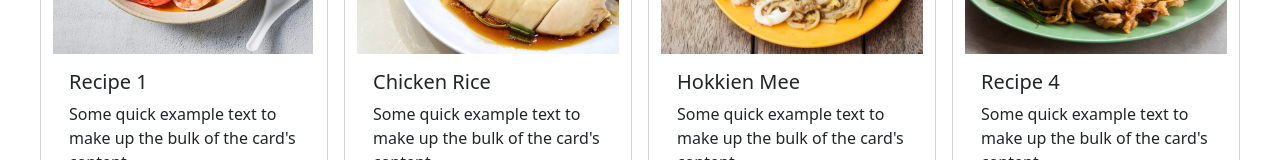
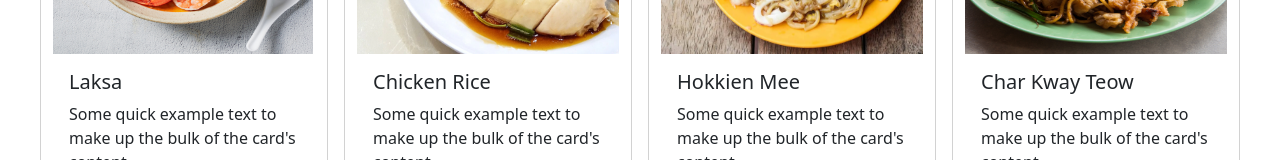
Before and after one commit to robinsjules/WAD2-Project, a Vue app in the folder SuperplusHero/: page /allrecipes in a window 1280 px wide. Shown: the part 367-527 px from the top of the page. Built offline with nearby package versions, Linux system fonts and the light colour scheme.

Commit message:
edited all recipe

```diff
--- a/SuperplusHero/src/views/AllRecipes.vue
+++ b/SuperplusHero/src/views/AllRecipes.vue
@@ -70,7 +70,7 @@ img {
             <div class="card m-2 pt-2" style="width: 18rem;">
                 <img src="./images/recipes/laksa.jpg"  alt="...">
                 <div class="card-body">
-                    <h5 class="card-title">Recipe 1</h5>
+                    <h5 class="card-title">Laksa</h5>
                     <p class="card-text">Some quick example text to make up the bulk of the card's content.</p>
                 </div>
 
@@ -112,7 +112,7 @@ img {
             <div class="card m-2 pt-2" style="width: 18rem;">
                 <img src="./images/recipes/charkwayteow.jpg" class="card-img-top" alt="...">
                 <div class="card-body">
-                    <h5 class="card-title">Recipe 4</h5>
+                    <h5 class="card-title">Char Kway Teow</h5>
                     <p class="card-text">Some quick example text to make up the bulk of the card's content.</p>
                 </div>
 
```
